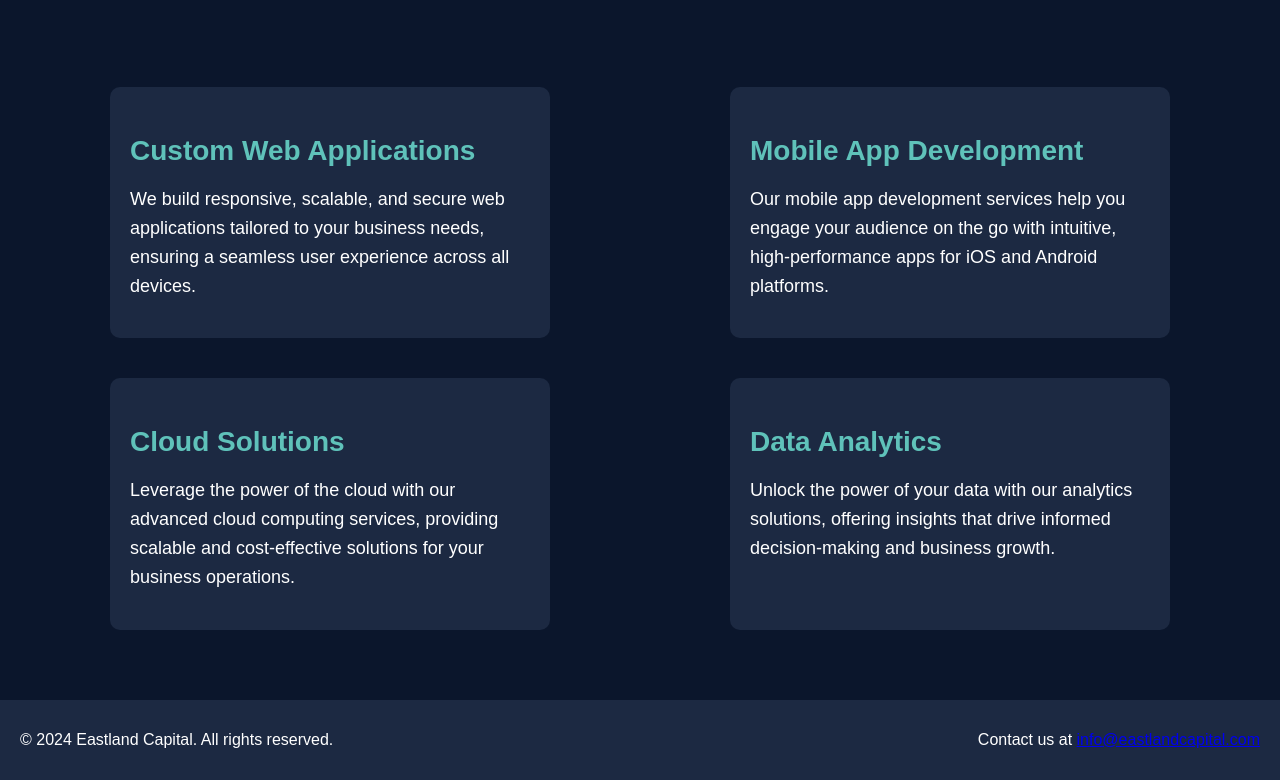
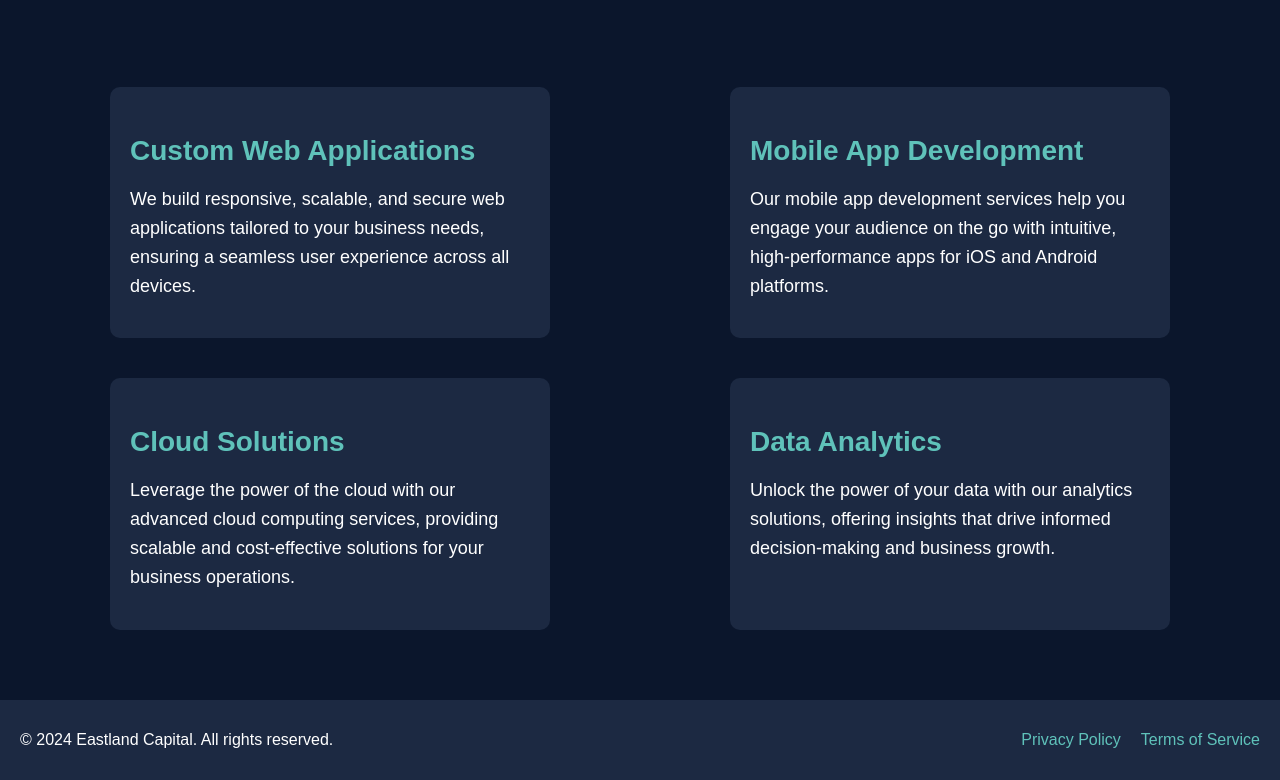
Before and after one commit to edycyber/landing, a plain HTML site: page services.html in a window 1280 px wide. Shown: the part 155-935 px from the top of the page. Drawn offline with Linux system fonts and the light colour scheme.

Commit message:
Update services.html

```diff
--- a/services.html
+++ b/services.html
@@ -84,6 +84,30 @@
 
         footer {
             text-align: center;
+            display: flex;
+            justify-content: space-between;
+            align-items: center;
+        }
+
+        footer ul {
+            list-style: none;
+            margin: 0;
+            padding: 0;
+            display: flex;
+        }
+
+        footer ul li {
+            margin-left: 20px;
+        }
+
+        footer ul li a {
+            color: #5FC2BA;
+            text-decoration: none;
+            font-size: 16px;
+        }
+
+        footer ul li a:hover {
+            text-decoration: underline;
         }
     </style>
 </head>
@@ -130,7 +154,10 @@
     <!-- Footer -->
     <footer>
         <p>© 2024 Eastland Capital. All rights reserved.</p>
-        <p>Contact us at <a href="mailto:info@eastlandcapital.com">info@eastlandcapital.com</a></p>
+        <ul>
+            <li><a href="privacy.html">Privacy Policy</a></li>
+            <li><a href="terms.html">Terms of Service</a></li>
+        </ul>
     </footer>
 
 </body>
```
